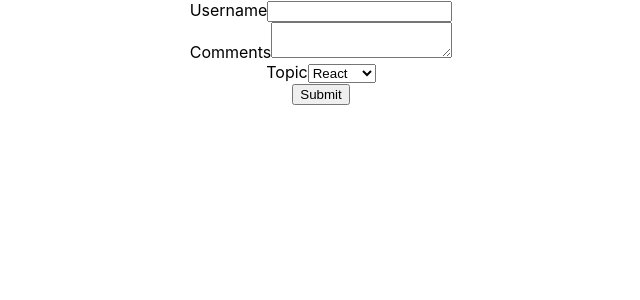
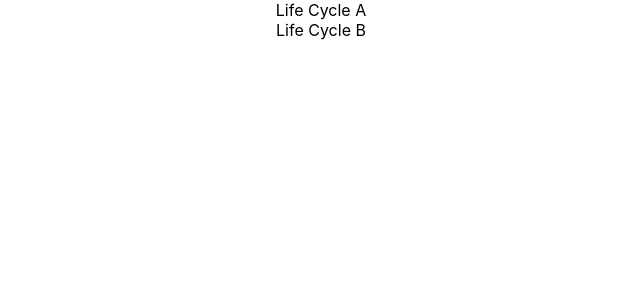
Before and after one commit to vapinedo/React-Codevolution, a React (Create React App) app: page / in a window 1280 px wide. Shown: the top 300 px of the page, without its empty margins (319-959 px from the left). Built offline with nearby package versions, Linux system fonts and the light colour scheme.

Commit message:
[ADD] Component Mounting Lifecycle Methods

```diff
--- a/src/App.js
+++ b/src/App.js
@@ -1,10 +1,10 @@
 import './App.css';
-import Form from './components/Form';
+import LifecycleA from './components/LifecycleA';
 
 function App() {
   return (
     <div className="App">
-      <Form />
+      <LifecycleA />
     </div>
   );
 }
--- /dev/null
+++ b/src/components/LifecycleA.js
@@ -0,0 +1,35 @@
+import React, { Component } from "react";
+import LifecycleB from "./LifecycleB";
+
+class LifecycleA extends Component {
+  constructor(props) {
+    super(props);
+
+    this.state = {
+      name: "Valp",
+    };
+
+    console.log("LifecycleA Constructor");
+  }
+
+  static getDerivedStateFromProps(props, state) {
+    console.log("LifecyleA getDerivedStateFromProps");
+    return null;
+  }
+
+  componentDidMount() {
+    console.log("LifecycleA componentDidMount");
+  }
+
+  render() {
+    console.log("LifecycleA render");
+    return (
+      <div>
+        Life Cycle A
+        <LifecycleB />
+      </div>
+    );
+  }
+}
+
+export default LifecycleA;
--- /dev/null
+++ b/src/components/LifecycleB.js
@@ -0,0 +1,29 @@
+import React, { Component } from "react";
+
+class LifecycleB extends Component {
+  constructor(props) {
+    super(props);
+
+    this.state = {
+      name: "Valp",
+    };
+
+    console.log("LifecycleB Constructor");
+  }
+
+  static getDerivedStateFromProps(props, state) {
+    console.log("LifecyleA getDerivedStateFromProps");
+    return null;
+  }
+
+  componentDidMount() {
+    console.log("LifecycleB componentDidMount");
+  }
+
+  render() {
+    console.log("LifecycleB render");
+    return <div>Life Cycle B</div>;
+  }
+}
+
+export default LifecycleB;
```
